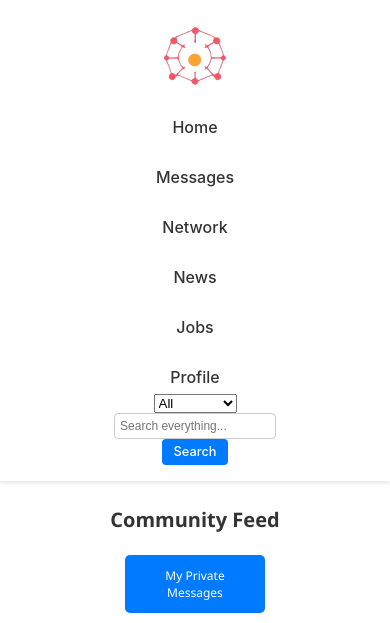
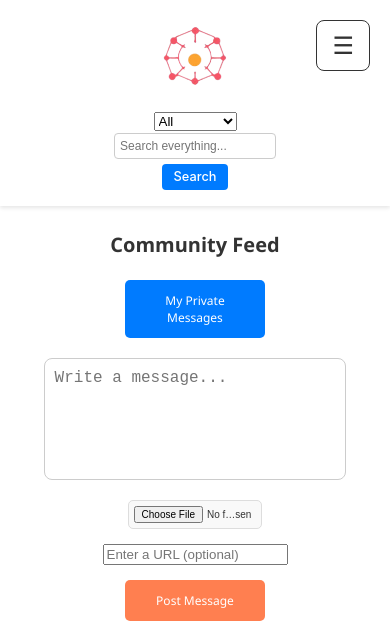
Before and after one commit to ejmaller7/Dev.connect, a React (Vite) app in the folder client/: page / in a window 390 px wide. Shown: the top 623 px of the page. Built offline with nearby package versions, Linux system fonts and the light colour scheme; no server answers; sample sign-in values are in the browser's storage.

Commit message:
updated navbar css for mobile devices

```diff
--- a/client/src/components/Navbar.jsx
+++ b/client/src/components/Navbar.jsx
@@ -10,6 +10,7 @@ const NavBar = () => {
   const navigate = useNavigate();
   const [isCategoryHovered, setIsCategoryHovered] = useState(false);
   const [isProfileHovered, setIsProfileHovered] = useState(false);
+  const [isNavOpen, setIsNavOpen] = useState(false);
 
   const handleLogOut = () => {
     logOut();
@@ -19,27 +20,40 @@ const NavBar = () => {
   // Only render Navbar if the user is authenticated
   if (!isAuthenticated) return null;
 
+  const toggleNav = () => {
+    setIsNavOpen(!isNavOpen);
+  };
+
+  const closeMenu = () => {
+    setIsNavOpen(false);
+  };
+
   return (
     <header className="header">
       <div className="header__logo-title">
         <Link to="/"><img src={Logo} alt="NullLabsLogo" className="header__logo" /></Link>
       </div>
-      <nav className="header__nav">
+
+      <button className="menu-toggle" onClick={toggleNav}>
+        ☰
+      </button>
+
+      <nav className={`header__nav ${isNavOpen ? 'active' : ''}`}>
         <ul className="header__menu">
           <li>
-            <Link to="/" className="header__link">Home</Link>
+            <Link to="/" className="header__link" onClick={closeMenu}>Home</Link>
           </li>
           <li>
-            <Link to="/messages" className="header__link">Messages</Link>
+            <Link to="/messages" className="header__link" onClick={closeMenu}>Messages</Link>
           </li>
           <li>
-            <Link to="/network" className="header__link">Network</Link>
+            <Link to="/network" className="header__link" onClick={closeMenu}>Network</Link>
           </li>
           <li>
-            <Link to="/news" className="header__link">News</Link>
+            <Link to="/news" className="header__link" onClick={closeMenu}>News</Link>
           </li>
           <li>
-            <Link to="/jobs" className="header__link">Jobs</Link>
+            <Link to="/jobs" className="header__link" onClick={closeMenu}>Jobs</Link>
           </li>
           <li
             className="profile-dropdown-container"
--- a/client/src/css/MessageBoard.css
+++ b/client/src/css/MessageBoard.css
@@ -44,7 +44,8 @@
     display: flex;
     flex-direction: column;
     gap: 10px;
-    margin-top: 20px;
+    /* margin-top: 20px; */
+    margin-bottom:5px;
     align-items: center;
 }
 
@@ -105,7 +106,7 @@
   .file-input {
     display: block;
     margin-top: 10px;
-    margin-bottom: 10px;
+    margin-bottom: 5px;
     padding: 5px;
     border: 1px solid #ddd;
     border-radius: 5px;
--- a/client/src/css/Navbar.css
+++ b/client/src/css/Navbar.css
@@ -108,6 +108,26 @@
   color: #666;
 }
 
+.menu-toggle {
+  display: none;
+  background-color: #fff;
+  border: 1px solid #333;
+  padding-top: 10px;
+  padding-bottom: 10px;
+  padding-right: 15px;
+  padding-left: 15px;
+  cursor: pointer;
+  font-size: 1.5rem;
+  position: absolute;
+  top: 20px;
+  right: 20px;
+  color: #333
+}
+
+.menu-toggle:hover {
+  background-color: #fff;
+}
+
 @media (max-width: 1200px) {
   .header {
     padding: 1rem;
@@ -175,6 +195,72 @@
     padding: 1rem;
     text-align: center;
   }
+
+  .menu-toggle {
+    display: block;
+  }
+
+  .header__nav {
+    display: none;
+    position: absolute;
+    top: 100%;
+    left: 0;
+    width: 100%;
+    background: white;
+    box-shadow: 0 2px 8px rgba(0, 0, 0, 0.15);
+    padding: 1rem 0;
+    text-align: center;
+    transition: transform 0.3s ease-in-out;
+    transform: translateY(-10px);
+    opacity: 0;
+    pointer-events: none;
+  }
+
+  .header__nav.active {
+    display: block;
+    opacity: 1;
+    transform: translateY(0);
+    pointer-events: all;
+  }
+
+  .header__menu {
+    flex-direction: column;
+    gap: 1rem;
+  }
+}
+
+@media (max-width: 480px) {
+  .menu-toggle {
+    display: block;
+  }
+
+  .header__nav {
+    display: none;
+    position: absolute;
+    top: 100%;
+    left: 0;
+    width: 100%;
+    background: white;
+    box-shadow: 0 2px 8px rgba(0, 0, 0, 0.15);
+    padding: 1rem 0;
+    text-align: center;
+    transition: transform 0.3s ease-in-out;
+    transform: translateY(-10px);
+    opacity: 0;
+    pointer-events: none;
+  }
+
+  .header__nav.active {
+    display: block;
+    opacity: 1;
+    transform: translateY(0);
+    pointer-events: all;
+  }
+
+  .header__menu {
+    flex-direction: column;
+    gap: 1rem;
+  }
 }
 
 .header__link.active {
--- a/client/src/css/Searchbar.css
+++ b/client/src/css/Searchbar.css
@@ -1,3 +1,5 @@
+
+
 .search-container {
   display: flex;
   align-items: center;
@@ -107,6 +109,12 @@
     width: 90%;
     font-size: 0.75rem;
     padding: 0.3rem;
+    margin-bottom: 5px;
+  }
+
+  .category-select {
+    margin-top: 10px;
+    margin-bottom: 2px;
   }
 
   .search-button {
```
